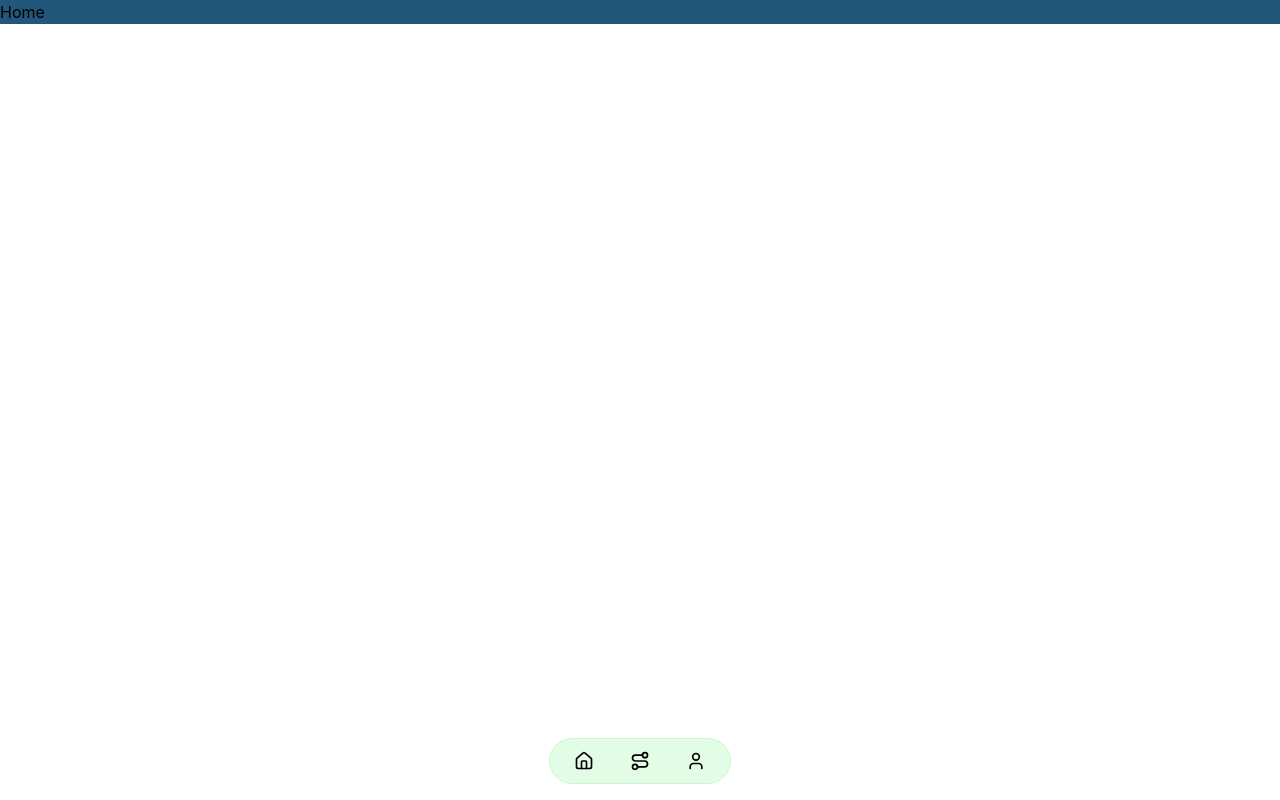
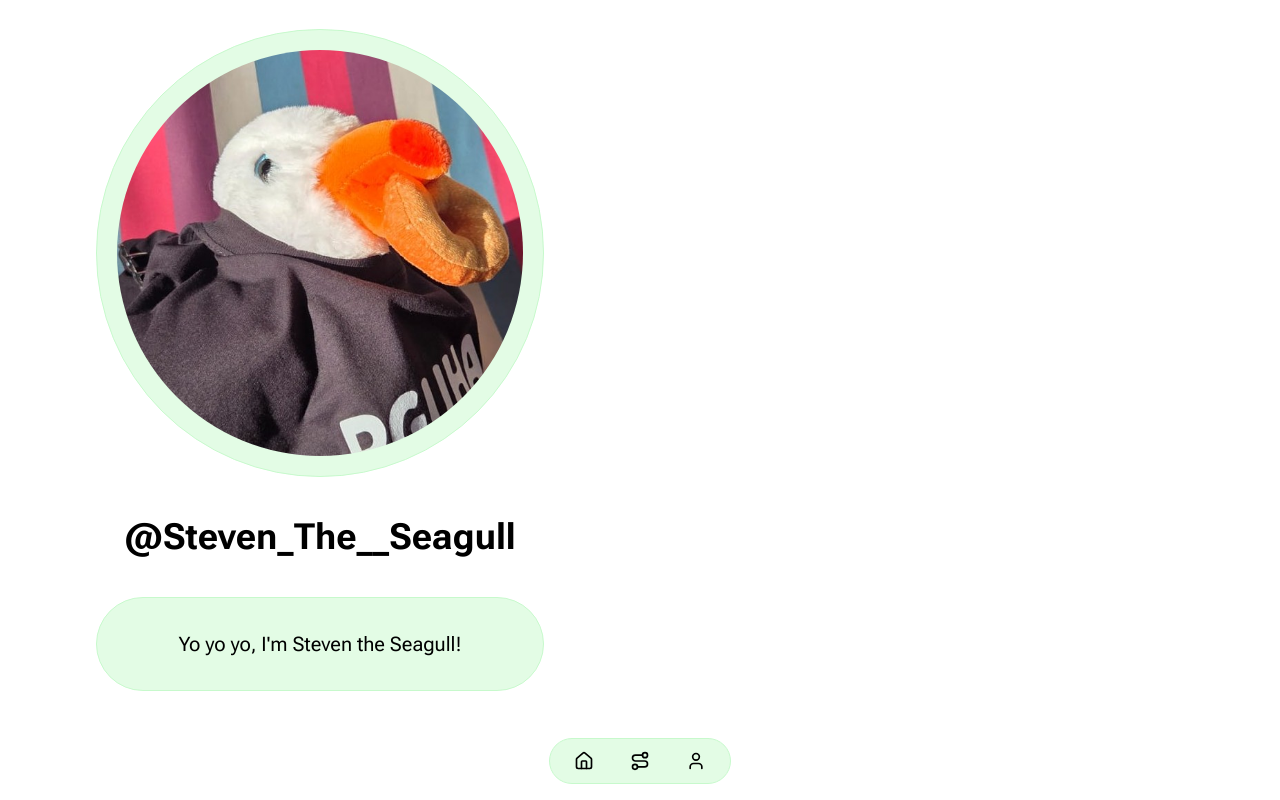
Before and after one commit to audreyistark/BirdBrainz, a React (Vite) app: page / in a window 1280 px wide. Built offline with nearby package versions, Linux system fonts and the light colour scheme.

Commit message:
start of home page

```diff
--- a/index.html
+++ b/index.html
@@ -1,3 +1,7 @@
+<style>
+@import url('https://fonts.googleapis.com/css2?family=Roboto+Flex:opsz,wght,XOPQ,XTRA,YOPQ,YTDE,YTFI,YTLC,YTUC@8..144,100..1000,96,468,79,-203,738,514,712&display=swap');
+</style>
+
 <!doctype html>
 <html lang="en">
   <head>
--- a/src/index.css
+++ b/src/index.css
@@ -33,6 +33,25 @@
     font-family: "Playfair Display", serif;
 
   }
+
+  .roboto-flex-body {
+    font-family: "Roboto Flex", sans-serif;
+    font-optical-sizing: auto;
+    font-weight: <weight>;
+    font-style: normal;
+    font-variation-settings:
+      "slnt" 0,
+      "wdth" 100,
+      "GRAD" 0,
+      "XOPQ" 96,
+      "XTRA" 468,
+      "YOPQ" 79,
+      "YTAS" 750,
+      "YTDE" -203,
+      "YTFI" 738,
+      "YTLC" 514,
+      "YTUC" 712;
+  }
 }
 
 @layer components {
--- a/src/pages/Home.jsx
+++ b/src/pages/Home.jsx
@@ -1,7 +1,32 @@
+
+
 export const Home = () => {
     return (
-        <section className="bg-title">
-            <p> Home </p>
+        <section className="relative min-h-screen flex items-center overflow-hidden">
+            <div className="container mx-auto px-6 pb-20 relative z-10">
+                <div className="grid lg:grid-cols-2 gap-12 items-center">
+                    <div className="relative">
+                        <div className="relative max-w-md mx-auto">
+                            <div className="relative glass rounded-full p-5">
+                                <img src="/stevenPFP.jpg" alt="User PFP" className="w-full aspect-[4/4] object-cover rounded-full"/>
+                            </div>
+
+                            <div className="relative p-10 flex justify-center">
+                                <h2 className="text-4xl roboto-flex-body font-bold">
+                                    @Steven_The__Seagull
+                                </h2>
+                            </div>
+
+                            <div className="relative glass rounded-full p-8 flex justify-center">
+                                <h3 className="roboto-flex-body text-xl">
+                                    Yo yo yo, I'm Steven the Seagull!
+                                    <br/>
+                                </h3>
+                            </div>
+                        </div>
+                    </div>
+                </div>
+            </div>
         </section>
     );
 }
```
Also changed, not shown: public/stevenPFP.jpg (added).
